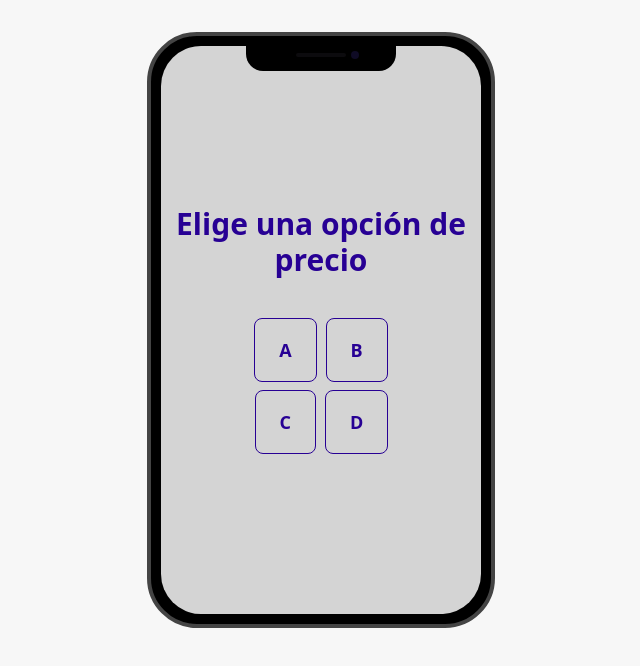
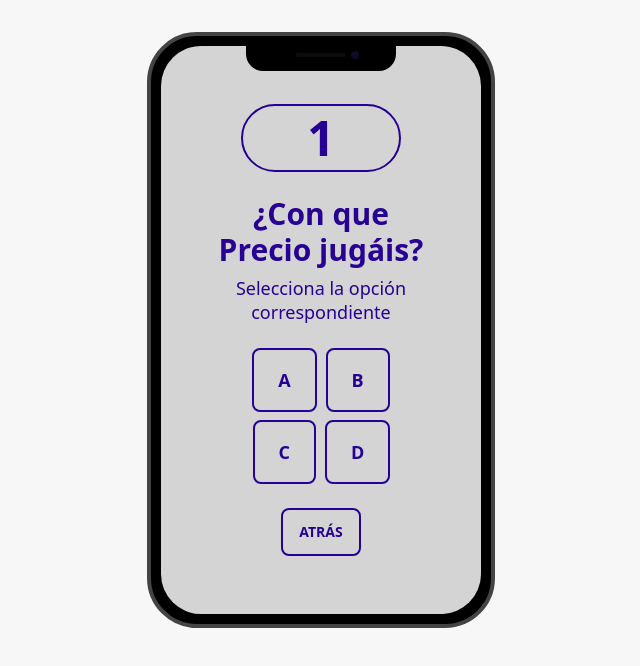
Before and after one commit to cris-casas/SPRINT-9, a React (Vite) app: page /price in a window 1280 px wide. Shown: the top 666 px of the page, without its empty margins (319-959 px from the left). Built offline with nearby package versions, Linux system fonts and the light colour scheme.

Commit message:
maquetación

```diff
--- a/src/components/Login.jsx
+++ b/src/components/Login.jsx
@@ -15,7 +15,7 @@ const Login = () => {
   return (
 
         <div className="card-body flex justify-center">
-            <h1 className="font-black" >Login to your account</h1>
+            <h1 className="font-black text-3xl" >Login to your account</h1>
                 <form onSubmit={handleSubmit}>
                     <div className="form-control">
                     <label className="label">
--- a/src/components/Objects.jsx
+++ b/src/components/Objects.jsx
@@ -30,10 +30,14 @@ const Objects = () => {
             </div>
           </div>
         ))}
-        </div>
-          <Link to='/storages' className="link" ><button className="btn m-4" onClick={handleEliminarClick}>Eliminar</button></Link>
-        </div>
-    </div>
+      </div>
+      <div className="mb-6">
+        <Link to='/storages-start'><button className="btn m-1 btn-primary btn-wide" onClick={handleEliminarClick}>Eliminar</button></Link>
+        <button className="btn m-1 btn-outline btn-primary border-2 btn-wide">Reset</button>
+      </div>
+
+      </div>
+      </div>
   </>
   );
 };
--- a/src/components/ObjectsEliminate.jsx
+++ b/src/components/ObjectsEliminate.jsx
@@ -1,25 +1,29 @@
 import React from 'react';
 import { Link } from 'react-router-dom';
-import ObjetoEliminadoImg from "../assets/objeto-eliminado.svg";
+import MainImg from "../assets/objeto-eliminado.svg";
 
 const ObjectsEliminate = () => {
 
   return (
     <>
-    <div className="card w-96 bg-base-100 shadow-xl">
-
-      <div className="card-body">
-        <h2 className="card-title">Selecciona los objetos que no estan en juego</h2>
+      <div className="card">
+        <h1 className="item-center text-center font-black text-5xl w-30 p-2 m-6 rounded-full border-2 border-primary">2</h1>
+        <h1 className="font-black text-3xl" >¡Elimina objetos!</h1>
+        <h2 className="mt-2 mx-4 text-lg leading-6">Selecciona los que no estan en juego</h2>
         <figure>
-        <img src={ObjetoEliminadoImg} className="rounded-xl px-10 pt-10" alt="Subasta de trasteros" />
-      </figure>
-        <div className="card-actions justify-end">
-        <Link to='/objects' className="link" >
-          <button className="btn btn-primary">Siguiente</button>
-        </Link>
+          <img src={MainImg} className="px-10 pt-10" alt={MainImg} />
+        </figure>
+        <div className="card-body items-center text-center">
+          <div className="card-actions">
+            <Link to='/price' className="link" >
+              <button className="btn btn-outline btn-primary border-2">Atrás</button>
+            </Link>
+            <Link to='/objects' className="link" >
+              <button className="btn btn-primary">Siguiente</button>
+            </Link>
+          </div>
         </div>
       </div>
-    </div>
     </>
   );
 };
--- a/src/components/PriceOptions.jsx
+++ b/src/components/PriceOptions.jsx
@@ -8,21 +8,29 @@ const PriceOptions = () => {
 
   return (
       <>
-      <h1 className="text-3xl font-bold mb-10">Elige una opción de precio</h1>
+          <h1 className="font-black text-5xl w-40 p-2 m-6 rounded-full border-2 border-primary" >1</h1>
+          <h1 className="text-3xl font-black px-12">¿Con que Precio jugáis?</h1>
+            <h2 className="mt-2 mx-4 text-lg leading-6 m-6">Selecciona la opción correspondiente</h2>
           <div className="grid grid-cols-2 gap-2">
             <Link to='/eliminate-objects' className="link" >
-          <button className="btn btn-outline btn-primary btn-lg" onClick={() => handleOptionClick('priceOptionA')}>A</button>
+              <button className="btn btn-outline border-2 btn-primary btn-lg" onClick={() => handleOptionClick('priceOptionA')}>A</button>
             </Link>
             <Link to='/eliminate-objects' className="link" >
-          <button className="btn btn-outline btn-primary btn-lg" onClick={() => handleOptionClick('priceOptionB')}>B</button>
+              <button className="btn btn-outline border-2 btn-primary btn-lg" onClick={() => handleOptionClick('priceOptionB')}>B</button>
             </Link>
             <Link to='/eliminate-objects' className="link" >
-          <button className="btn btn-outline btn-primary btn-lg" onClick={() => handleOptionClick('priceOptionC')}>C</button>
+              <button className="btn btn-outline border-2 btn-primary btn-lg" onClick={() => handleOptionClick('priceOptionC')}>C</button>
             </Link>
             <Link to='/eliminate-objects' className="link" >
-          <button className="btn btn-outline btn-primary btn-lg" onClick={() => handleOptionClick('priceOptionD')}>D</button>
+              <button className="btn btn-outline border-2 btn-primary btn-lg" onClick={() => handleOptionClick('priceOptionD')}>D</button>
             </Link>
           </div>
+          <div className="m-6">
+            <Link to='/start' className="link" >
+              <button className="btn btn-outline btn-primary border-2">Atrás</button>
+            </Link>
+          </div>
+
       </>
 
 
--- a/src/components/SignUp.jsx
+++ b/src/components/SignUp.jsx
@@ -15,7 +15,7 @@ const SignUp = () => {
   return (
 
     <div className="card-body flex justify-center">
-        <h1 className="font-black" >Create a new account</h1>
+        <h1 className="font-black text-3xl" >Create a new account</h1>
         <form onSubmit={handleSubmit}>
             <div className="form-control">
             <label className="label">
--- a/src/components/Storages.jsx
+++ b/src/components/Storages.jsx
@@ -9,6 +9,7 @@ const Storages = () => {
   return (
 
     <>
+    <div className="overflow-y-auto h-100">
         <h1 className="text-3xl font-bold mt-10">Trasteros comprados</h1>
         {storages.map((storage) => (
         <div className="hero bg-base-200" key={storage.id}>
@@ -48,12 +49,13 @@ const Storages = () => {
         <div className="hero bg-base-200">
         <div className="hero-content text-center">
             <div className="max-w-md">
-            <Link to='/results' className="link" >
+            <Link to='/winner' className="link" >
                 <button className="btn btn-outline" onClick={handleStorage}>Calcular</button>
             </Link>
             </div>
         </div>
         </div>
+    </div>
     </>
 
 
--- /dev/null
+++ b/src/components/StoragesStart.jsx
@@ -0,0 +1,29 @@
+import React from 'react';
+import { Link } from 'react-router-dom';
+import MainImg from "../assets/subasta.svg";
+
+const ObjectsEliminate = () => {
+
+  return (
+    <>
+      <div className="card">
+        <h1 className="font-black text-3xl" >¡Que empiece la subasta!</h1>
+        <figure>
+          <img src={MainImg} className="px-10 pt-5" alt={MainImg} />
+        </figure>
+        <div className="card-body items-center text-center">
+          <div className="card-actions">
+            <Link to='/objects' className="link" >
+              <button className="btn btn-outline btn-primary border-2">Atrás</button>
+            </Link>
+            <Link to='/storages' className="link" >
+              <button className="btn btn-primary">Start</button>
+            </Link>
+          </div>
+        </div>
+      </div>
+    </>
+  );
+};
+
+export default ObjectsEliminate;
--- a/src/components/WelcomeStart.jsx
+++ b/src/components/WelcomeStart.jsx
@@ -1,12 +1,12 @@
 import React from 'react';
 import { Link } from 'react-router-dom';
-import WelcomeImg from "../assets/subasta-trasteros-welcome.svg";
+import MainImg from "../assets/subasta-trasteros-welcome.svg";
 
 const WelcomeStart = () => {
 
   return (
     <>
-      <img src={WelcomeImg} className="rounded-xl" alt="Subasta de trasteros" />
+      <img src={MainImg} className="rounded-xl" alt={MainImg} />
       <div className="card-actions">
         <div className="card-body items-center text-center">
           <Link to='/price' className="link" >
--- /dev/null
+++ b/src/components/WinnerAnnounce.jsx
@@ -0,0 +1,34 @@
+import React, { useContext } from 'react';
+import { GameContext } from "../context/GameContext";
+import { Link } from 'react-router-dom';
+import MainImg from "../assets/ganador.svg";
+
+const WinnerAnnounce = () => {
+
+  const { winningPlayer } = useContext(GameContext);
+
+  return (
+    <>
+       {winningPlayer && (
+      <div className="card">
+      <h1 className="font-black text-3xl" >{winningPlayer}</h1>
+      <figure>
+        <img src={MainImg} className="" alt={MainImg} />
+      </figure>
+      <div className="card-body items-center text-center">
+        <div className="card-actions">
+          <Link to='/objects' className="link" >
+            <button className="btn btn-outline btn-primary border-2">Atrás</button>
+          </Link>
+          <Link to='/storages' className="link" >
+            <button className="btn btn-primary">Start</button>
+          </Link>
+        </div>
+      </div>
+    </div>
+      )}
+    </>
+  );
+};
+
+export default WinnerAnnounce;
--- /dev/null
+++ b/src/pages/StoragesStartPage.jsx
@@ -0,0 +1,10 @@
+import React from 'react'
+import StoragesStart from '../components/StoragesStart';
+
+const StoragesStartPage = () => {
+  return (
+    <StoragesStart />
+  )
+}
+
+export default StoragesStartPage;
--- /dev/null
+++ b/src/pages/WinnerAnnouncePage.jsx
@@ -0,0 +1,10 @@
+import React from 'react'
+import WinnerAnnounce from '../components/WinnerAnnounce';
+
+const WinnerAnnouncePage = () => {
+  return (
+    <WinnerAnnounce />
+  )
+}
+
+export default WinnerAnnouncePage;
```
Also changed, not shown: src/App.jsx (+9 -4 lines), src/assets/ganador.svg (added). Lines whose indentation alone changed are shown as unchanged.
